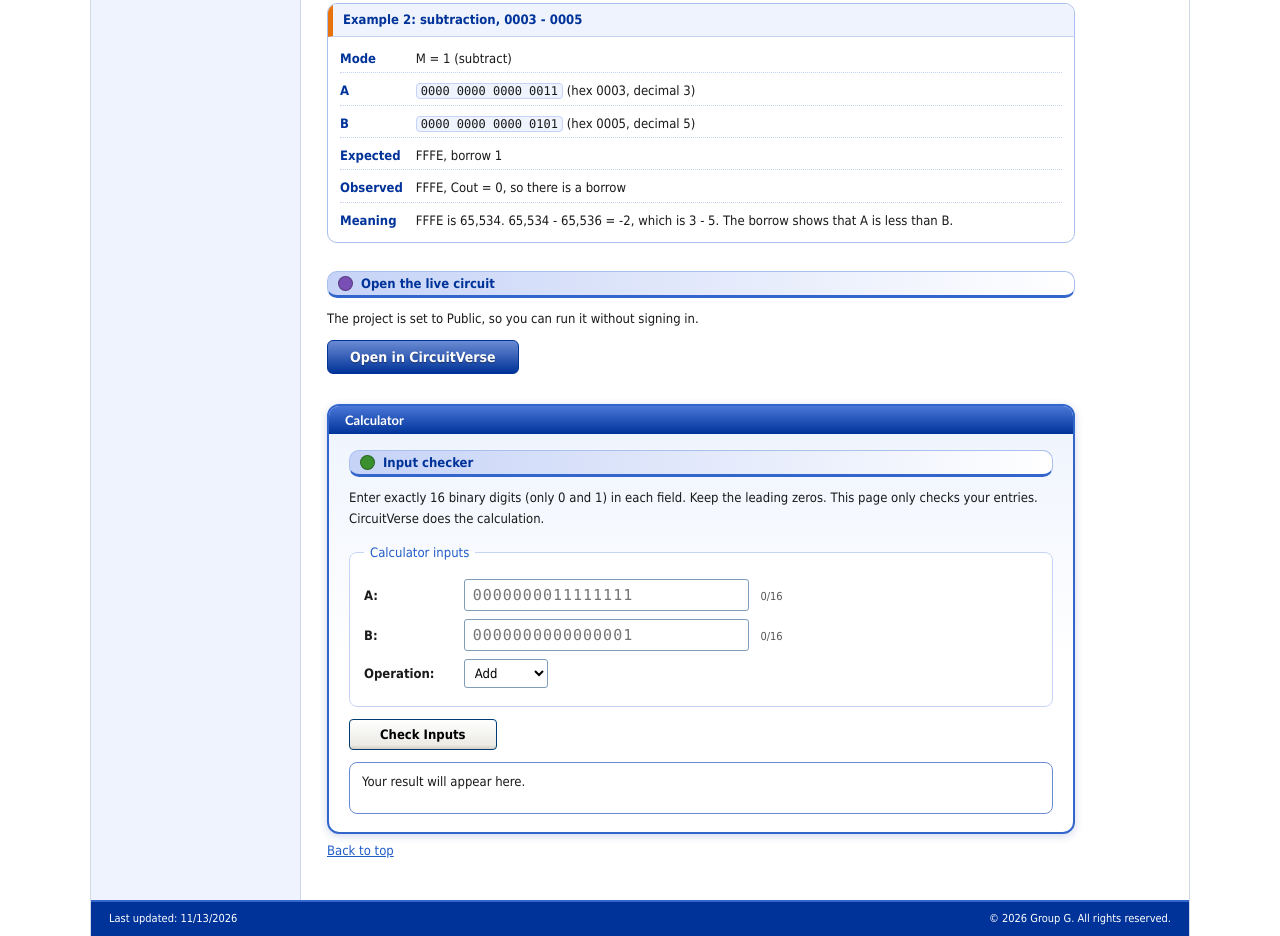
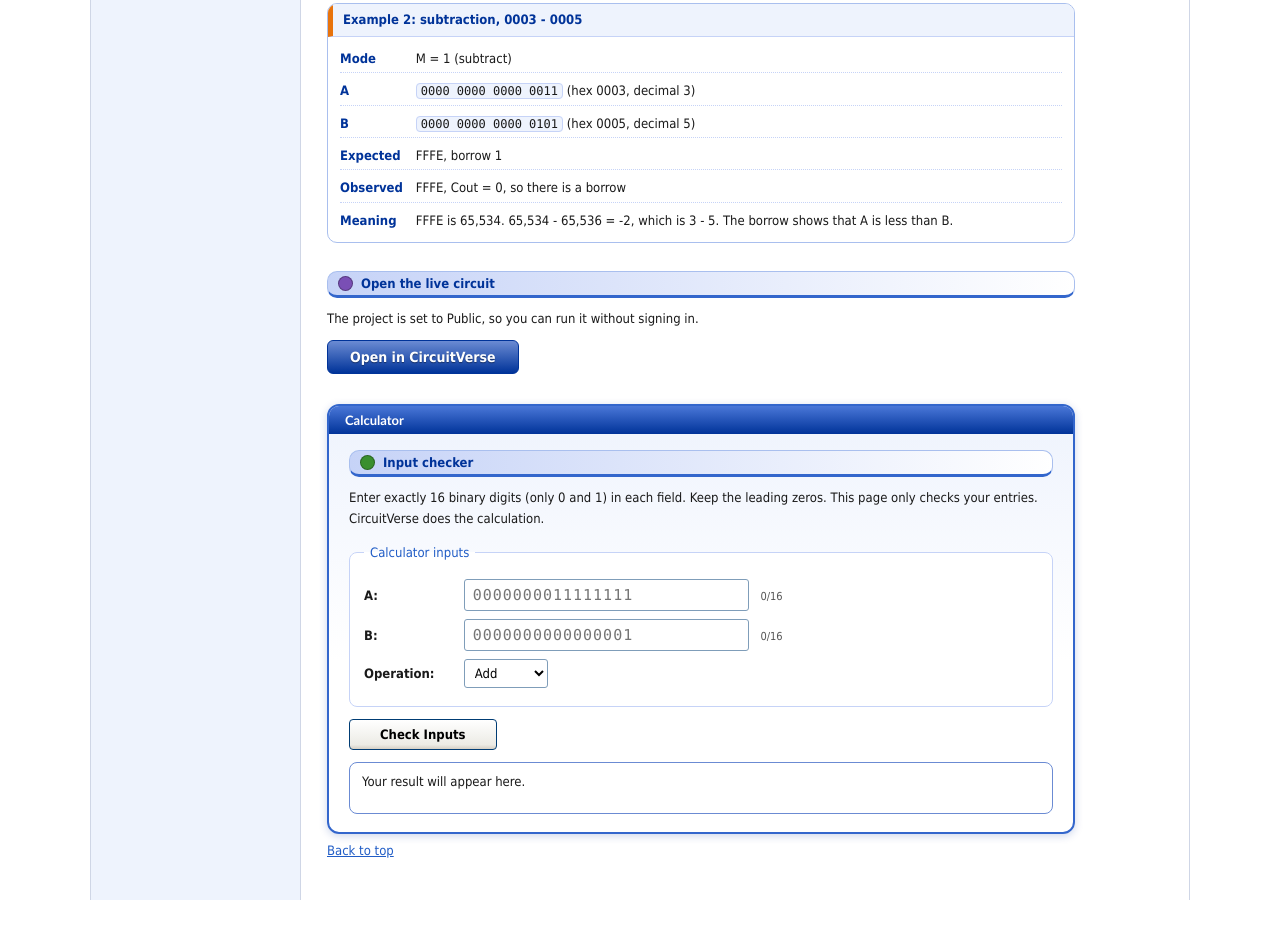
Before and after one commit to MurryVibeCoder/16-Bit-Calculator, a plain HTML site: page index.html in a window 1280 px wide. Shown: the part 2162-3098 px from the top of the page. After the commit the page ends 3062 px from the top, so only its background shows below. Drawn offline with Linux system fonts and the light colour scheme.

Commit message:
Update index.html

```diff
--- a/index.html
+++ b/index.html
@@ -105,9 +105,6 @@
     #result { margin-top: 12px; padding: 8px 12px; min-height: 4em; white-space: pre-line; background: #fff; border: 1px solid var(--mid); border-radius: 8px; }
     #result.ok { background: var(--green-l); border-color: var(--green); }
     #result.bad { background: var(--red-l); border-color: var(--red); }
-
-    /* Footer */
-    .footer { display: flex; flex-wrap: wrap; justify-content: space-between; gap: 4px 16px; padding: 8px 18px; font-size: 11px; color: #fff; background: var(--dark); border-top: 2px solid var(--blue); }
 
     @media (max-width: 860px) {
         .body { grid-template-columns: 1fr; }
@@ -294,11 +291,6 @@
             <p><a href="#top">Back to top</a></p>
         </main>
     </div>
-
-    <footer class="footer">
-        <span>Last updated: 11/13/2026</span>
-        <span>&copy; 2026 Group G. All rights reserved.</span>
-    </footer>
 </div>
 
 <script>
```
